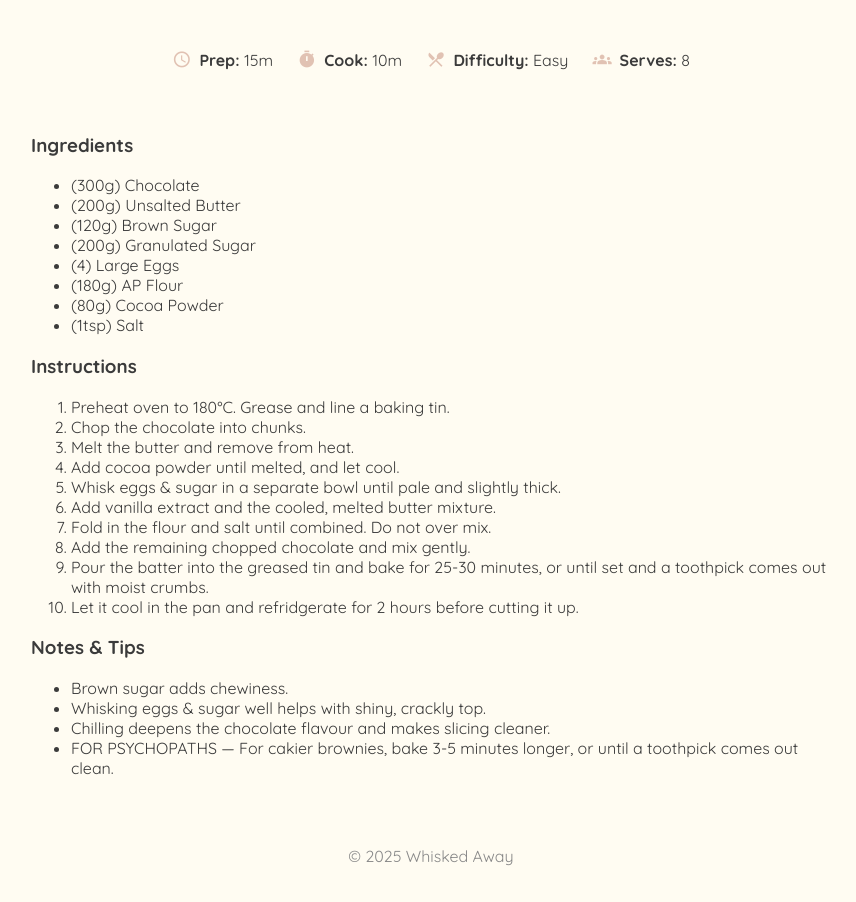
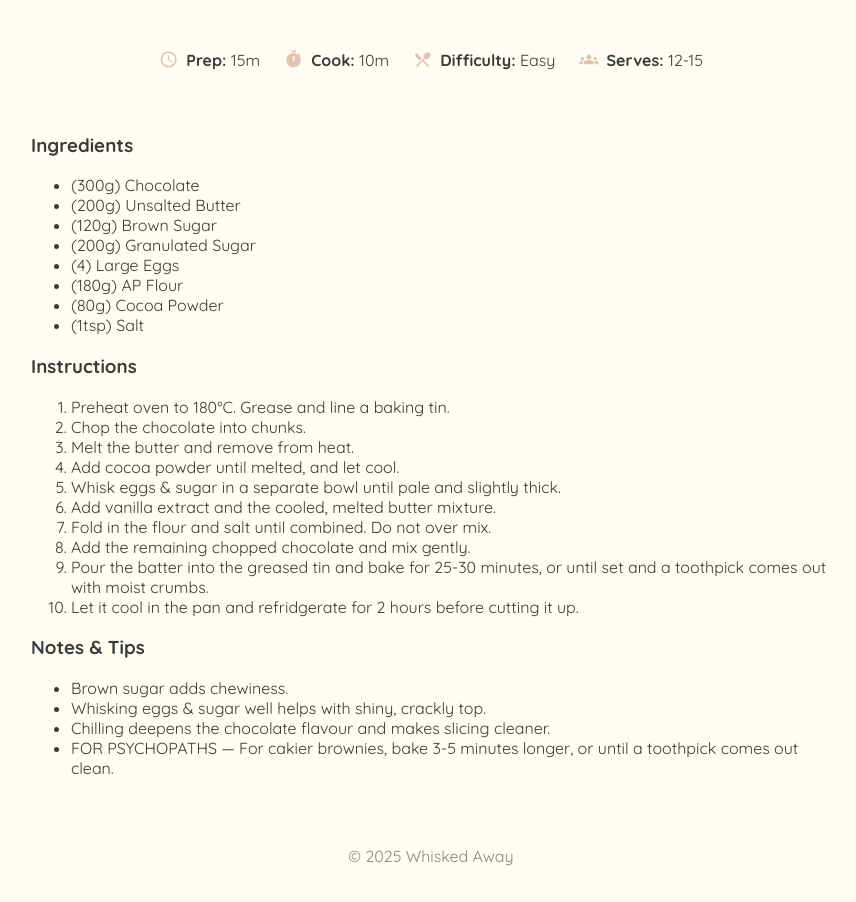
Before and after one commit to aqsaamjad05/whisked-away, a Jekyll site: the page built from recipes/brownies.md, in a window 1280 px wide. Shown: the part 840-1742 px from the top of the page, without its empty margins (209-1065 px from the left). Built offline with Jekyll 4.4.1, drawn with Linux system fonts in a browser that asks for light colours.

Commit message:
link 'submit a recipe' button to a google form

```diff
--- a/_includes/header.html
+++ b/_includes/header.html
@@ -3,6 +3,6 @@
     <ul>
         <li><a href="{{ '/recipes/' | relative_url }}">view all recipes</a></li>
         <li><a href="" class="cta-btn">Whisk Me Away!</a></li>
-        <li><a href="">submit a recipe</a></li>
+        <li><a href="https://forms.gle/xn1YxumfzK9KHYxG8" target="_blank" rel="noopener">submit a recipe</a></li>
     </ul>
 </nav>
--- a/_layouts/recipe.html
+++ b/_layouts/recipe.html
@@ -21,7 +21,7 @@
     <main>
         <article class="recipe">
 
-            <a href="/recipes" class="back-link">
+            <a href="/recipes/" class="back-link">
                 <span class="material-icons">chevron_left</span>
                 back to all recipes</a>
 
--- a/recipes/brownies.md
+++ b/recipes/brownies.md
@@ -5,7 +5,7 @@
 prep_time: "15m"
 cook_time: "10m"
 difficulty: Easy
-serves: 8
+serves: 12-15
 ingredients:
   - (300g) Chocolate
   - (200g) Unsalted Butter
```
